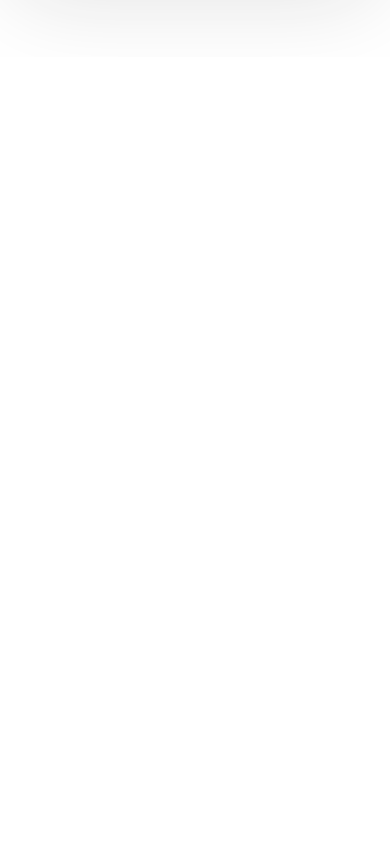
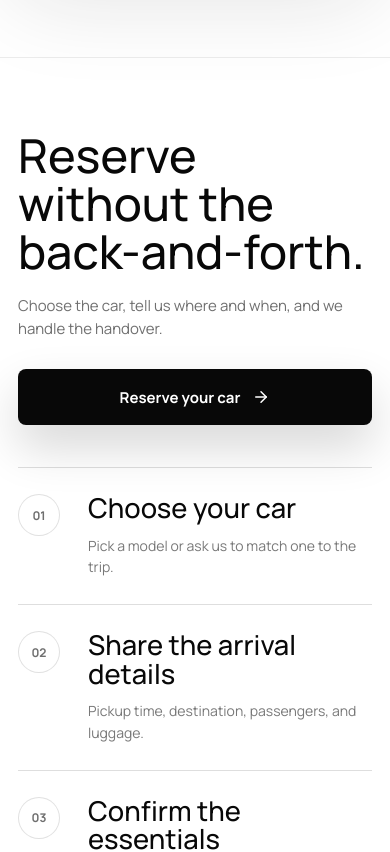
Before and after one commit to bamideleadesola-droid/aura-drive-luxury-rentals, a React (Vite) app: page / in a window 390 px wide. Shown: the part 7160-8012 px from the top of the page. Before the commit the page ends 7217 px from the top, so only its background shows below. Built offline with nearby package versions, Linux system fonts and the light colour scheme.

Commit message:
Add concierge reservation process section

```diff
--- a/src/App.tsx
+++ b/src/App.tsx
@@ -101,6 +101,25 @@ const fleetShowcases = [
       { src: "/assets/ghost-cabin-dashboard.jpg", alt: "Luxury dashboard and steering wheel detail" },
       { src: "/assets/ghost-cabin-rear.jpg", alt: "Luxury rear cabin detail" },
     ],
+  },
+];
+
+const reservationSteps = [
+  {
+    title: "Choose your car",
+    detail: "Pick a model or ask us to match one to the trip.",
+  },
+  {
+    title: "Share the arrival details",
+    detail: "Pickup time, destination, passengers, and luggage.",
+  },
+  {
+    title: "Confirm the essentials",
+    detail: "Documents, payment, and delivery notes handled once.",
+  },
+  {
+    title: "Meet the car ready",
+    detail: "Clean, fueled, timed, and handed over without the back-and-forth.",
   },
 ];
 
@@ -596,6 +615,76 @@ function App() {
           </div>
         </div>
       </motion.section>
+
+      <motion.section
+        className="process"
+        id="process"
+        aria-labelledby="process-heading"
+        initial={shouldReduceMotion ? false : { opacity: 0, y: 28 }}
+        whileInView={{ opacity: 1, y: 0 }}
+        viewport={{ once: true, amount: 0.18 }}
+        transition={{ duration: 0.72, ease }}
+      >
+        <div className="process__inner">
+          <div className="process__intro">
+            <motion.h2
+              id="process-heading"
+              initial={shouldReduceMotion ? false : { opacity: 0, y: 18 }}
+              whileInView={{ opacity: 1, y: 0 }}
+              viewport={{ once: true, amount: 0.55 }}
+              transition={{ duration: 0.64, ease }}
+            >
+              Reserve without the back-and-forth.
+            </motion.h2>
+            <motion.p
+              initial={shouldReduceMotion ? false : { opacity: 0, y: 18 }}
+              whileInView={{ opacity: 1, y: 0 }}
+              viewport={{ once: true, amount: 0.55 }}
+              transition={{ duration: 0.64, delay: 0.08, ease }}
+            >
+              Choose the car, tell us where and when, and we handle the handover.
+            </motion.p>
+            <motion.a
+              className="process__cta"
+              href="mailto:hello@auradrive.example?subject=AURA%20DRIVE%20-%20Reserve"
+              initial={shouldReduceMotion ? false : { opacity: 0, y: 14 }}
+              whileInView={{ opacity: 1, y: 0 }}
+              viewport={{ once: true, amount: 0.55 }}
+              transition={{ duration: 0.56, delay: 0.16, ease }}
+              whileHover={shouldReduceMotion ? undefined : { y: -3, scale: 1.012 }}
+              whileTap={shouldReduceMotion ? undefined : { scale: 0.98 }}
+            >
+              Reserve your car
+              <ArrowRight aria-hidden="true" size={18} />
+            </motion.a>
+          </div>
+
+          <motion.div
+            className="process__steps"
+            aria-label="Reservation process"
+            initial={shouldReduceMotion ? false : "hidden"}
+            whileInView="visible"
+            viewport={{ once: true, amount: 0.25 }}
+            transition={{ staggerChildren: 0.08 }}
+          >
+            {reservationSteps.map((step, index) => (
+              <motion.div
+                className="process-step"
+                key={step.title}
+                variants={reveal}
+                transition={{ duration: 0.56, ease }}
+                whileHover={shouldReduceMotion ? undefined : { x: 8 }}
+              >
+                <span className="process-step__number">{String(index + 1).padStart(2, "0")}</span>
+                <span className="process-step__content">
+                  <span className="process-step__title">{step.title}</span>
+                  <span className="process-step__detail">{step.detail}</span>
+                </span>
+              </motion.div>
+            ))}
+          </motion.div>
+        </div>
+      </motion.section>
     </main>
   );
 }
--- a/src/styles.css
+++ b/src/styles.css
@@ -1051,6 +1051,131 @@ button {
   outline-offset: 4px;
 }
 
+.process {
+  padding: clamp(82px, 9vw, 142px) clamp(18px, 4.2vw, 78px) clamp(94px, 9vw, 142px);
+  color: var(--ink);
+  background: #ffffff;
+  border-top: 1px solid rgba(23, 23, 23, 0.08);
+}
+
+.process__inner {
+  width: min(100%, 1320px);
+  margin: 0 auto;
+  display: grid;
+  grid-template-columns: minmax(320px, 0.88fr) minmax(0, 1.12fr);
+  gap: clamp(42px, 7vw, 112px);
+  align-items: start;
+}
+
+.process__intro {
+  position: sticky;
+  top: 34px;
+  padding-top: 4px;
+}
+
+.process__intro h2 {
+  max-width: 640px;
+  margin: 0;
+  color: #080808;
+  font-size: clamp(38px, 4.6vw, 70px);
+  line-height: 0.98;
+  font-weight: 500;
+  letter-spacing: 0;
+}
+
+.process__intro p {
+  max-width: 430px;
+  margin: 24px 0 0;
+  color: rgba(23, 23, 23, 0.62);
+  font-size: clamp(16px, 1.2vw, 19px);
+  line-height: 1.58;
+}
+
+.process__cta {
+  width: fit-content;
+  min-height: 58px;
+  margin-top: clamp(30px, 4vw, 52px);
+  padding: 0 24px;
+  display: inline-flex;
+  align-items: center;
+  justify-content: center;
+  gap: 12px;
+  border-radius: 8px;
+  color: #ffffff;
+  background: #080808;
+  box-shadow: 0 22px 48px rgba(0, 0, 0, 0.16);
+  font-size: 15px;
+  font-weight: 700;
+  transition:
+    background 220ms ease,
+    transform 220ms cubic-bezier(0.22, 1, 0.36, 1);
+}
+
+.process__cta:hover {
+  background: #1b1b1b;
+}
+
+.process__cta svg {
+  transition: transform 220ms cubic-bezier(0.22, 1, 0.36, 1);
+}
+
+.process__cta:hover svg {
+  transform: translateX(4px);
+}
+
+.process__steps {
+  border-top: 1px solid rgba(23, 23, 23, 0.14);
+}
+
+.process-step {
+  display: grid;
+  grid-template-columns: 90px minmax(0, 1fr);
+  gap: clamp(20px, 3vw, 42px);
+  padding: clamp(28px, 4vw, 48px) 0;
+  border-bottom: 1px solid rgba(23, 23, 23, 0.14);
+  cursor: default;
+}
+
+.process-step__number {
+  width: 52px;
+  height: 52px;
+  display: inline-flex;
+  align-items: center;
+  justify-content: center;
+  border: 1px solid rgba(23, 23, 23, 0.13);
+  border-radius: 999px;
+  color: rgba(23, 23, 23, 0.62);
+  background: #ffffff;
+  font-size: 13px;
+  font-weight: 700;
+}
+
+.process-step__content {
+  min-width: 0;
+  display: grid;
+  gap: 12px;
+}
+
+.process-step__title {
+  color: #080808;
+  font-size: clamp(24px, 2.5vw, 38px);
+  line-height: 1.05;
+  font-weight: 500;
+}
+
+.process-step__detail {
+  max-width: 520px;
+  color: rgba(23, 23, 23, 0.58);
+  font-size: clamp(15px, 1.12vw, 18px);
+  line-height: 1.55;
+}
+
+.process-step:hover .process-step__number {
+  color: #ffffff;
+  background: #080808;
+  border-color: #080808;
+}
+
 @media (max-width: 900px) {
   .nav {
     min-height: 82px;
@@ -1196,6 +1321,15 @@ button {
   .film__frame {
     aspect-ratio: 1.12 / 1;
   }
+
+  .process__inner {
+    grid-template-columns: 1fr;
+  }
+
+  .process__intro {
+    position: relative;
+    top: auto;
+  }
 }
 
 @media (min-width: 901px) and (max-height: 760px) {
@@ -1419,6 +1553,46 @@ button {
     bottom: 14px;
     min-height: 48px;
     padding-inline: 16px;
+  }
+
+  .process {
+    padding: 70px 18px 96px;
+  }
+
+  .process__intro h2 {
+    font-size: clamp(38px, 12vw, 50px);
+    line-height: 1.02;
+  }
+
+  .process__intro p {
+    margin-top: 18px;
+    font-size: 15px;
+  }
+
+  .process__cta {
+    width: 100%;
+    min-height: 56px;
+    margin-top: 28px;
+  }
+
+  .process-step {
+    grid-template-columns: 54px minmax(0, 1fr);
+    gap: 16px;
+    padding: 26px 0;
+  }
+
+  .process-step__number {
+    width: 42px;
+    height: 42px;
+    font-size: 12px;
+  }
+
+  .process-step__title {
+    font-size: clamp(22px, 7vw, 28px);
+  }
+
+  .process-step__detail {
+    font-size: 14px;
   }
 }
 
```
